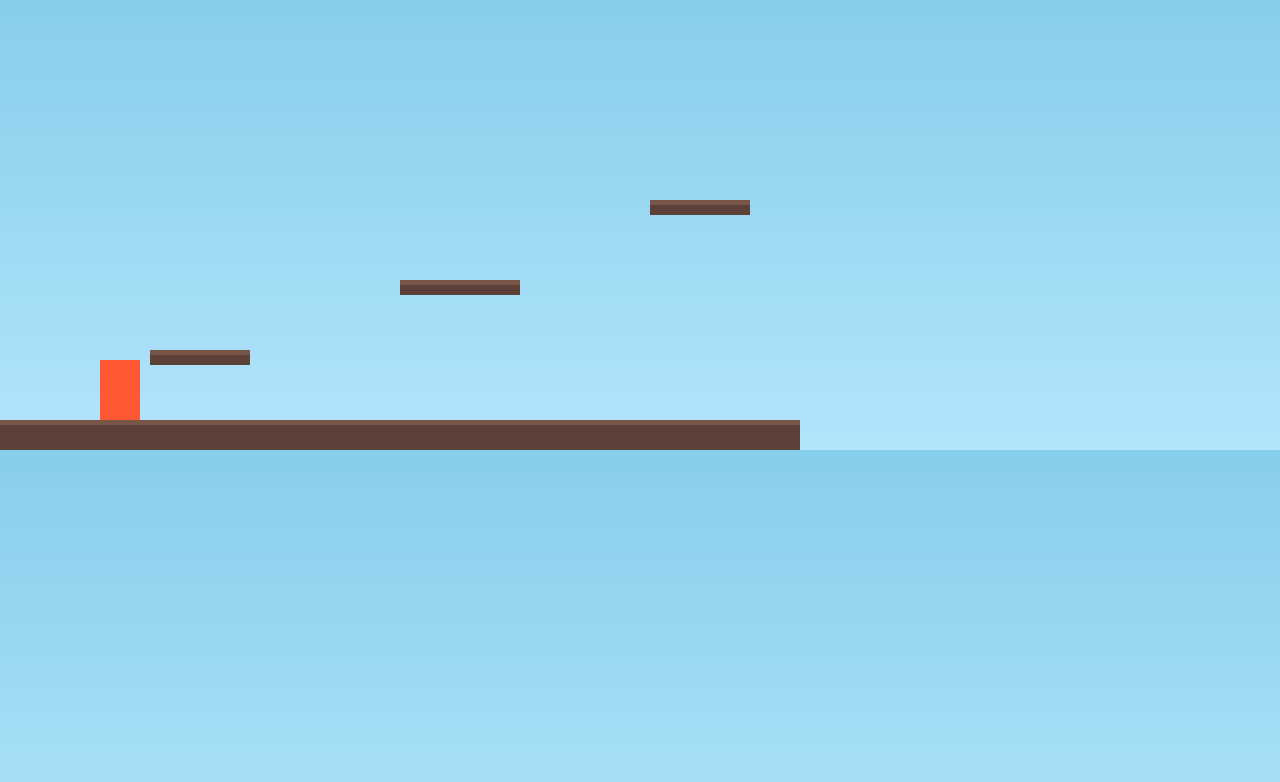
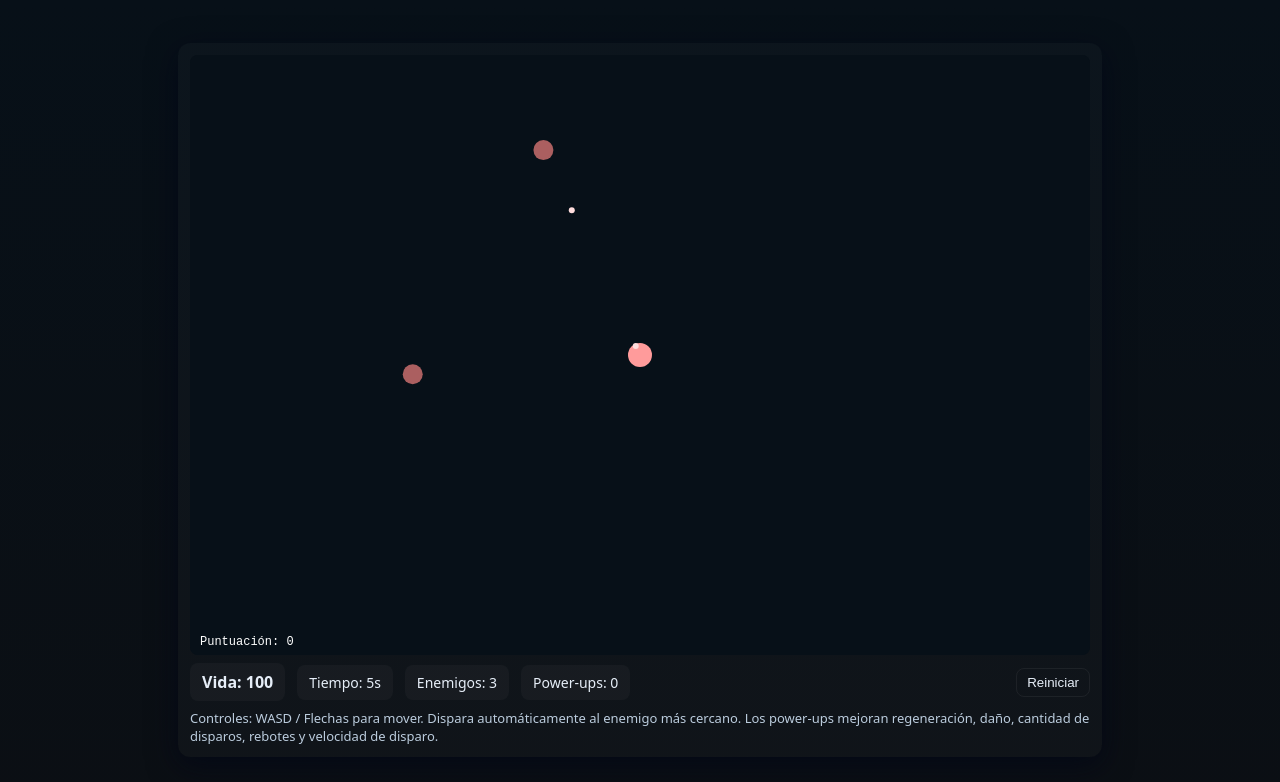
Before and after one commit to zekeuw/Juego-online, a plain HTML site: page index.html in a window 1280 px wide. Drawn offline with Linux system fonts and the light colour scheme.

Commit message:
Update index.html

```diff
--- a/index.html
+++ b/index.html
@@ -1,198 +1,204 @@
-<!DOCTYPE html>
-<html lang="en">
+<!doctype html>
+<html lang="es">
 <head>
-<meta charset="UTF-8" />
-<meta name="viewport" content="width=device-width, initial-scale=1.0" />
-<title>Simple Platformer with Finish Line</title>
+  <meta charset="utf-8" />
+  <meta name="viewport" content="width=device-width,initial-scale=1" />
+  <title>Vampire Survivors - Rebotes</title>
   <style>
-  body {
-    margin: 0;
-    overflow: hidden;
-    background: linear-gradient(#87ceeb, #b3e5fc);
-  }
-  canvas {
-    display: block;
-  }
+    :root{--bg:#0b0f14;--ui:#e6eef8;--accent:#ff6b6b}
+    html,body{height:100%;margin:0;font-family:system-ui,-apple-system,Segoe UI,Roboto;}
+    body{display:flex;align-items:center;justify-content:center;background:linear-gradient(180deg,#071018,#0b0f14);color:var(--ui)}
+    #gameWrap{width:900px;max-width:95vw;background:rgba(255,255,255,0.02);border-radius:12px;padding:12px;box-shadow:0 8px 30px rgba(2,6,23,0.7)}
+    canvas{display:block;background:#071018;border-radius:8px;image-rendering:pixelated}
+    .hud{display:flex;gap:12px;align-items:center;margin-top:8px}
+    .panel{background:rgba(255,255,255,0.03);padding:8px 12px;border-radius:8px;font-size:14px}
+    .big{font-weight:700;font-size:16px}
+    button{background:transparent;border:1px solid rgba(255,255,255,0.06);padding:6px 10px;border-radius:8px;color:var(--ui);cursor:pointer}
+    .controls{margin-top:8px;font-size:13px;color:#bcd}
   </style>
 </head>
 <body>
-<canvas id="gameCanvas"></canvas>
+  <div id="gameWrap">
+    <canvas id="c" width="900" height="600"></canvas>
+    <div class="hud">
+      <div class="panel big">Vida: <span id="hp">100</span></div>
+      <div class="panel">Tiempo: <span id="time">0</span>s</div>
+      <div class="panel">Enemigos: <span id="enemies">0</span></div>
+      <div class="panel">Power-ups: <span id="powerups">0</span></div>
+      <div style="flex:1"></div>
+      <button id="restart">Reiniciar</button>
+    </div>
+    <div class="controls">
+      Controles: WASD / Flechas para mover. Dispara automáticamente al enemigo más cercano. Los power-ups mejoran regeneración, daño, cantidad de disparos, rebotes y velocidad de disparo.
+    </div>
+  </div>
+
 <script>
-const canvas = document.getElementById("gameCanvas");
-const ctx = canvas.getContext("2d");
+const canvas=document.getElementById('c');
+const ctx=canvas.getContext('2d');
+const W=canvas.width,H=canvas.height;
+let keys={};
 
-canvas.width = 800;
-canvas.height = 450;
+class Player{
+  constructor(){
+    this.x=W/2;this.y=H/2;this.r=12;this.speed=2.2;this.hp=100;this.fireRate=30;this.fireTimer=0;
+    this.score=0;this.bullets=[];
+    this.damage=1;this.regen=0;this.extraShots=0;this.fireSpeedBoost=0;this.bounceLevel=0;
+  }
+  update(){
+    let dx=0,dy=0;
+    if(keys['ArrowUp']||keys['w']) dy=-1;
+    if(keys['ArrowDown']||keys['s']) dy=1;
+    if(keys['ArrowLeft']||keys['a']) dx=-1;
+    if(keys['ArrowRight']||keys['d']) dx=1;
+    if(dx||dy){let len=Math.hypot(dx,dy)||1;dx/=len;dy/=len;this.x+=dx*this.speed;this.y+=dy*this.speed;}
+    this.x=Math.max(this.r,Math.min(W-this.r,this.x));
+    this.y=Math.max(this.r,Math.min(H-this.r,this.y));
 
-const gravity = 0.6;
-let keys = {};
+    this.fireTimer++;
+    let rate = Math.max(5, this.fireRate - this.fireSpeedBoost);
+    if(this.fireTimer>=rate){this.fireTimer=0;this.shoot();}
 
-class Player {
-  constructor() {
-    this.width = 40;
-    this.height = 60;
-    this.x = 100;
-    this.y = canvas.height - this.height - 50;
-    this.dy = 0;
-    this.speed = 5;
-    this.jumpPower = 12;
-    this.onGround = false;
+    for(let b of this.bullets)b.update();
+    this.bullets=this.bullets.filter(b=>!b.dead);
+
+    if(this.regen>0 && frame%60===0 && this.hp<100)this.hp=Math.min(100,this.hp+this.regen);
+  }
+  shoot(){
+    if(enemies.length===0)return;
+    enemies.sort((a,b)=>Math.hypot(a.x-this.x,a.y-this.y)-Math.hypot(b.x-this.x,b.y-this.y));
+    let target=enemies[0];
+    if(!target)return;
+    let ang=Math.atan2(target.y-this.y,target.x-this.x);
+    let spread=0.15;
+    let count=1+this.extraShots;
+    for(let i=0;i<count;i++){
+      let a=ang+((i-(count-1)/2)*spread);
+      let vx=Math.cos(a)*5,vy=Math.sin(a)*5;
+      this.bullets.push(new Bullet(this.x,this.y,vx,vy,this.damage,this.bounceLevel));
+    }
+  }
+  draw(){ctx.fillStyle='#ff9b9b';ctx.beginPath();ctx.arc(this.x,this.y,this.r,0,Math.PI*2);ctx.fill();for(let b of this.bullets)b.draw();}
 }
 
-  draw() {
-    ctx.fillStyle = "#ff5733";
-    ctx.fillRect(this.x, this.y, this.width, this.height);
+class Bullet{
+  constructor(x,y,vx,vy,damage,bounces){this.x=x;this.y=y;this.vx=vx;this.vy=vy;this.damage=damage;this.life=100;this.dead=false;this.r=3;this.bounces=bounces;}
+  update(){
+    this.x+=this.vx;this.y+=this.vy;this.life--;if(this.life<=0)this.dead=true;
+    for(let e of enemies){
+      if(e.dead)continue;
+      let d=Math.hypot(this.x-e.x,this.y-e.y);
+      if(d<e.r+this.r){
+        e.hp-=this.damage*4;
+        if(e.hp<=0){e.dead=true;player.score++;dropPowerUp(e.x,e.y);}
+        if(this.bounces>0){
+          this.bounces--;
+          let targets=enemies.filter(en=>!en.dead && en!==e);
+          if(targets.length>0){
+            let t=targets[Math.floor(Math.random()*targets.length)];
+            let a=Math.atan2(t.y-this.y,t.x-this.x);
+            this.vx=Math.cos(a)*5;this.vy=Math.sin(a)*5;
+          } else this.dead=true;
+        } else {
+          this.dead=true;
+        }
+      }
+    }
+  }
+  draw(){ctx.fillStyle='#fdd';ctx.beginPath();ctx.arc(this.x,this.y,this.r,0,Math.PI*2);ctx.fill();}
 }
 
-  update(platforms) {
-    // Horizontal movement
-    if (keys["ArrowRight"]) this.x += this.speed;
-    if (keys["ArrowLeft"]) this.x -= this.speed;
+class Enemy{
+  constructor(x,y,hp){this.x=x;this.y=y;this.r=10;this.speed=0.6+Math.random()*0.8;this.hp=hp;this.dead=false;}
+  update(){let ang=Math.atan2(player.y-this.y,player.x-this.x);this.x+=Math.cos(ang)*this.speed;this.y+=Math.sin(ang)*this.speed;}
+  draw(){ctx.fillStyle='rgba(180,100,100,0.95)';ctx.beginPath();ctx.arc(this.x,this.y,this.r,0,Math.PI*2);ctx.fill();}
+}
 
-    // Gravity
-    this.y += this.dy;
-    this.dy += gravity;
-
-    // Check platform collisions
-    this.onGround = false;
-    for (let p of platforms) {
-      if (
-        this.x < p.x + p.width &&
-        this.x + this.width > p.x &&
-        this.y + this.height <= p.y + this.dy &&
-        this.y + this.height + this.dy >= p.y
-      ) {
-        this.dy = 0;
-        this.y = p.y - this.height;
-        this.onGround = true;
+class PowerUp{
+  constructor(x,y,type){this.x=x;this.y=y;this.r=8;this.type=type;this.life=600;this.dead=false;}
+  update(){this.life--;if(this.life<=0)this.dead=true;}
+  draw(){
+    ctx.beginPath();
+    const colors={regen:'#6ff',damage:'#f66',multi:'#ff0',fireRate:'#f0f',bounce:'#0f0'};
+    ctx.fillStyle=colors[this.type]||'#fff';
+    ctx.arc(this.x,this.y,this.r,0,Math.PI*2);
+    ctx.fill();
+    ctx.font='10px monospace';ctx.fillStyle='#fff';ctx.textAlign='center';
+    ctx.fillText(this.type,this.x,this.y-10);
   }
 }
 
-    // Floor limit
-    if (this.y + this.height > canvas.height) {
-      this.y = canvas.height - this.height;
-      this.dy = 0;
-      this.onGround = true;
+let player=new Player();
+let enemies=[],powerups=[];
+let frame=0,elapsed=0,spawnRate=100,running=true,difficulty=1;
+
+function spawnEnemy(){
+  let side=Math.floor(Math.random()*4);
+  let x=(side===0)?-20:(side===1)?W+20:Math.random()*W;
+  let y=(side===2)?-20:(side===3)?H+20:Math.random()*H;
+  enemies.push(new Enemy(x,y,15*difficulty));
 }
 
-    this.draw();
-  }
-
-  jump() {
-    if (this.onGround) {
-      this.dy = -this.jumpPower;
-      this.onGround = false;
-    }
+function dropPowerUp(x,y){
+  if(Math.random()<0.3){
+    const types=['regen','damage','multi','fireRate','bounce'];
+    const type=types[Math.floor(Math.random()*types.length)];
+    powerups.push(new PowerUp(x,y,type));
   }
 }
 
-class Platform {
-  constructor(x, y, width, height) {
-    this.x = x;
-    this.y = y;
-    this.width = width;
-    this.height = height;
+function update(){
+  if(!running)return;
+  frame++;
+  player.update();
+  for(let e of enemies)e.update();
+  for(let p of powerups)p.update();
+
+  for(let e of enemies){
+    if(e.dead)continue;
+    let d=Math.hypot(e.x-player.x,e.y-player.y);
+    if(d<e.r+player.r){e.dead=true;player.hp-=8;if(player.hp<=0)endGame();}
   }
 
-  draw() {
-    ctx.fillStyle = "#5D4037";
-    ctx.fillRect(this.x, this.y, this.width, this.height);
-    ctx.fillStyle = "#795548";
-    ctx.fillRect(this.x, this.y, this.width, 5); // top edge
+  for(let p of powerups){
+    let d=Math.hypot(p.x-player.x,p.y-player.y);
+    if(d<p.r+player.r){
+      p.dead=true;
+      if(p.type==='regen') player.regen+=0.5;
+      else if(p.type==='damage') player.damage+=0.5;
+      else if(p.type==='multi') player.extraShots++;
+      else if(p.type==='fireRate') player.fireSpeedBoost+=2;
+      else if(p.type==='bounce') player.bounceLevel++;
     }
   }
 
-const player = new Player();
-const levelLength = 2400;
-const platforms = [
-  new Platform(0, canvas.height - 30, levelLength, 30),
-  new Platform(150, 350, 100, 15),
-  new Platform(400, 280, 120, 15),
-  new Platform(650, 200, 100, 15),
-  new Platform(900, 330, 150, 15),
-  new Platform(1150, 270, 100, 15),
-  new Platform(1400, 230, 120, 15),
-  new Platform(1650, 300, 100, 15),
-  new Platform(1900, 250, 120, 15),
-  new Platform(2150, 350, 100, 15)
-];
+  enemies=enemies.filter(e=>!e.dead);
+  powerups=powerups.filter(p=>!p.dead);
 
-// Finish line flag
-const finishLineX = levelLength - 100;
+  if(frame%60===0){elapsed++;if(elapsed%15===0){difficulty+=0.5;spawnRate=Math.max(30,spawnRate-5);}}
+  if(frame%Math.max(10,spawnRate-Math.floor(elapsed*1.2))===0){for(let i=0;i<Math.min(1+Math.floor(elapsed/8),10);i++)spawnEnemy();}
 
-function drawFinishLine(offsetX) {
-  const flagX = finishLineX - offsetX;
-  const flagY = canvas.height - 150;
-  ctx.fillStyle = "#555";
-  ctx.fillRect(flagX, flagY, 5, 120); // pole
-  ctx.fillStyle = "#FFD700";
-  ctx.beginPath();
-  ctx.moveTo(flagX + 5, flagY);
-  ctx.lineTo(flagX + 60, flagY + 20);
-  ctx.lineTo(flagX + 5, flagY + 40);
-  ctx.closePath();
-  ctx.fill();
-  ctx.font = "20px Arial";
-  ctx.fillStyle = "#000";
-  ctx.fillText("🏁", flagX + 15, flagY - 10);
+  document.getElementById('hp').textContent=Math.max(0,Math.round(player.hp));
+  document.getElementById('time').textContent=elapsed;
+  document.getElementById('enemies').textContent=enemies.length;
+  document.getElementById('powerups').textContent=powerups.length;
 }
 
-let cameraOffsetX = 0;
-
-function animate() {
-  ctx.clearRect(0, 0, canvas.width, canvas.height);
-
-  // Smooth camera follow
-  cameraOffsetX = player.x - canvas.width / 2 + player.width / 2;
-  if (cameraOffsetX < 0) cameraOffsetX = 0;
-  if (cameraOffsetX > levelLength - canvas.width)
-    cameraOffsetX = levelLength - canvas.width;
-
-  // Draw background ground texture
-  ctx.fillStyle = "#4CAF50";
-  ctx.fillRect(-cameraOffsetX, canvas.height - 30, levelLength, 30);
-  ctx.fillStyle = "#2E7D32";
-  for (let i = 0; i < levelLength; i += 40) {
-    ctx.fillRect(i - cameraOffsetX, canvas.height - 25, 20, 5);
+function draw(){
+  ctx.fillStyle='#071018';ctx.fillRect(0,0,W,H);
+  player.draw();
+  for(let e of enemies)e.draw();
+  for(let p of powerups)p.draw();
+  ctx.fillStyle='#fff';ctx.font='12px monospace';ctx.fillText('Puntuación: '+player.score,10,H-10);
 }
 
-  // Draw platforms
-  platforms.forEach(p => {
-    ctx.save();
-    ctx.translate(-cameraOffsetX, 0);
-    p.draw();
-    ctx.restore();
-  });
+function loop(){update();draw();if(running)requestAnimationFrame(loop);}
+function endGame(){running=false;ctx.fillStyle='rgba(0,0,0,0.5)';ctx.fillRect(0,0,W,H);ctx.fillStyle='white';ctx.font='36px sans-serif';ctx.textAlign='center';ctx.fillText('GAME OVER',W/2,H/2);}
+addEventListener('keydown',e=>keys[e.key]=true);
+addEventListener('keyup',e=>keys[e.key]=false);
 
-  // Draw finish line
-  drawFinishLine(cameraOffsetX);
-
-  // Update player
-  ctx.save();
-  ctx.translate(-cameraOffsetX, 0);
-  player.update(platforms);
-  ctx.restore();
-
-  // Check for win condition
-  if (player.x > finishLineX) {
-    ctx.fillStyle = "rgba(0,0,0,0.5)";
-    ctx.fillRect(0, 0, canvas.width, canvas.height);
-    ctx.fillStyle = "#fff";
-    ctx.font = "40px Arial";
-    ctx.fillText("You reached the finish line!", 180, 200);
-  } else {
-    requestAnimationFrame(animate);
-  }
-}
-
-animate();
-
-// Controls
-window.addEventListener("keydown", e => {
-  keys[e.key] = true;
-  if (e.key === " " || e.key === "ArrowUp") player.jump();
-});
-window.addEventListener("keyup", e => keys[e.key] = false);
+document.getElementById('restart').addEventListener('click',()=>{player=new Player();enemies=[];powerups=[];frame=0;elapsed=0;running=true;difficulty=1;loop();});
+loop();
 </script>
 </body>
 </html>
```
Lines whose indentation alone changed are shown as unchanged.
